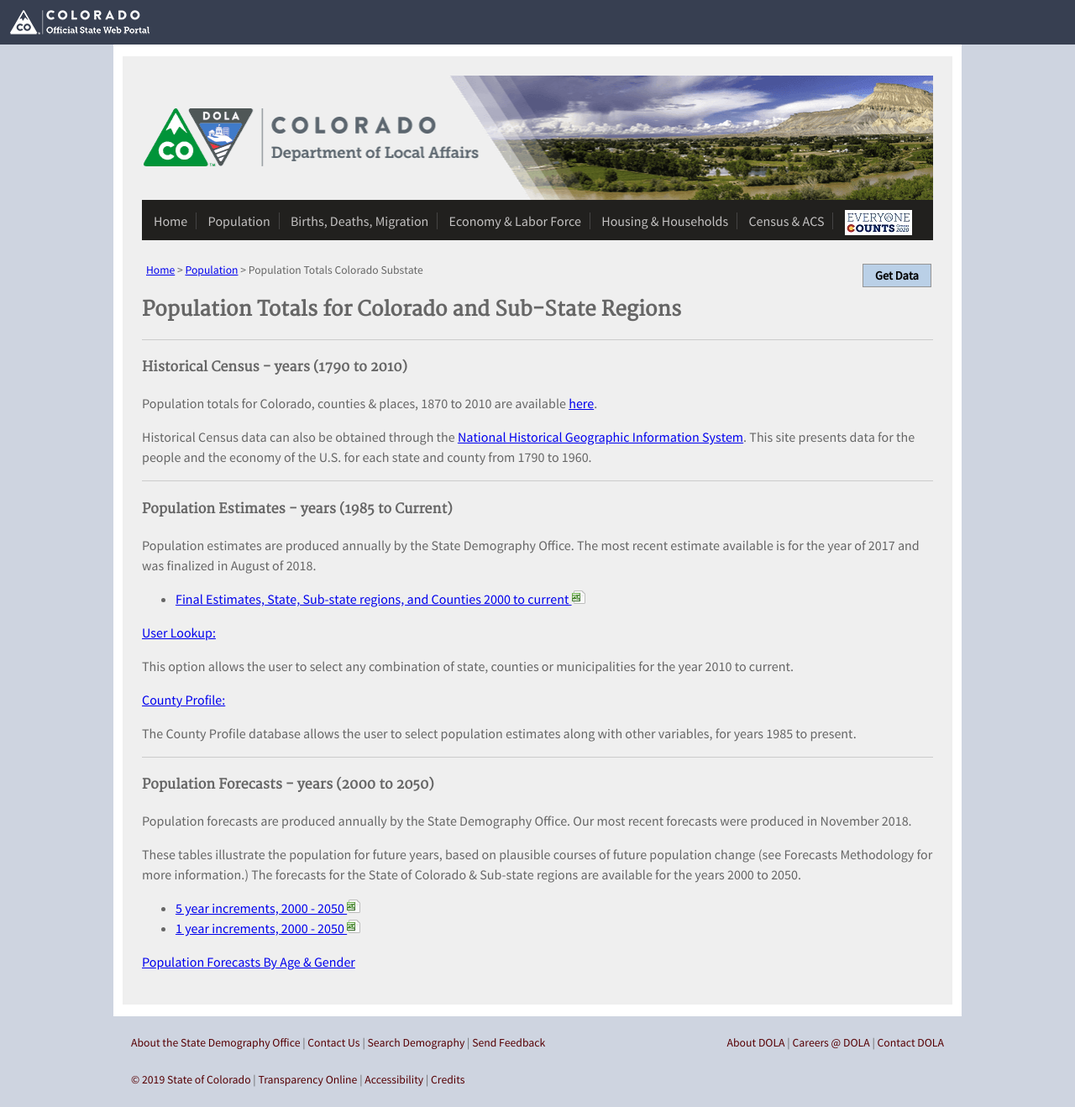
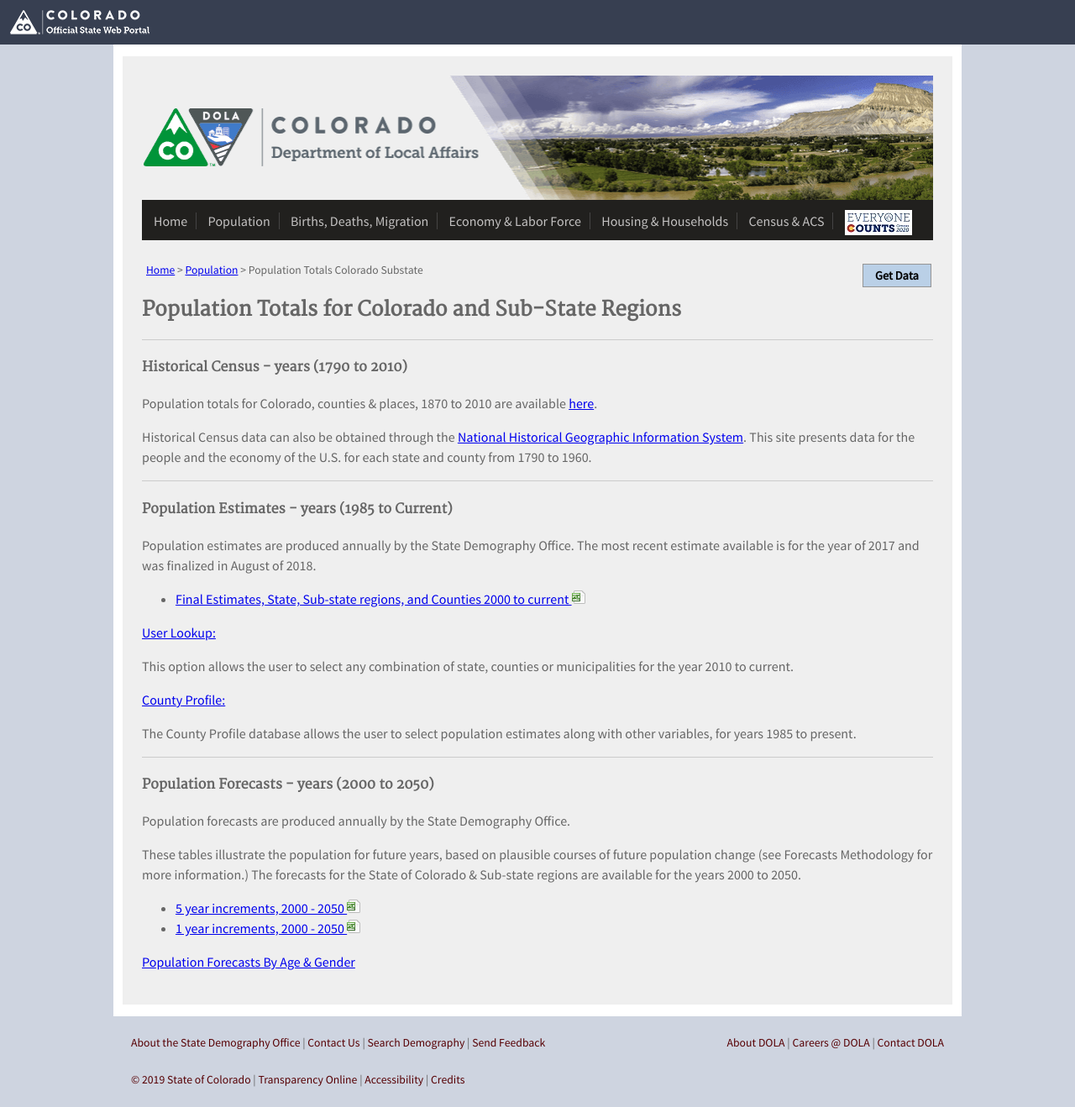
Before and after one commit to TBleess/Website_New, a Jekyll site: the page built from pages/1_Population/population-totals-colorado-substate.md, in a window 1280 px wide. Shown: the whole page at 84% size. Built offline with Jekyll 4.4.1, drawn with Linux system fonts in a browser that asks for light colours.

Commit message:
removed year reference for projections

```diff
--- a/pages/1_Population/population-totals-colorado-substate.md
+++ b/pages/1_Population/population-totals-colorado-substate.md
@@ -38,7 +38,7 @@
 
 #### Population Forecasts - years (2000 to 2050)
 
-Population forecasts are produced annually by the State Demography Office. Our most recent forecasts were produced in November 2018.
+Population forecasts are produced annually by the State Demography Office.
 
 These tables illustrate the population for future years, based on plausible courses of future population change (see Forecasts Methodology for more information.) The forecasts for the State of Colorado & Sub-state regions are available for the years 2000 to 2050.
 
```
